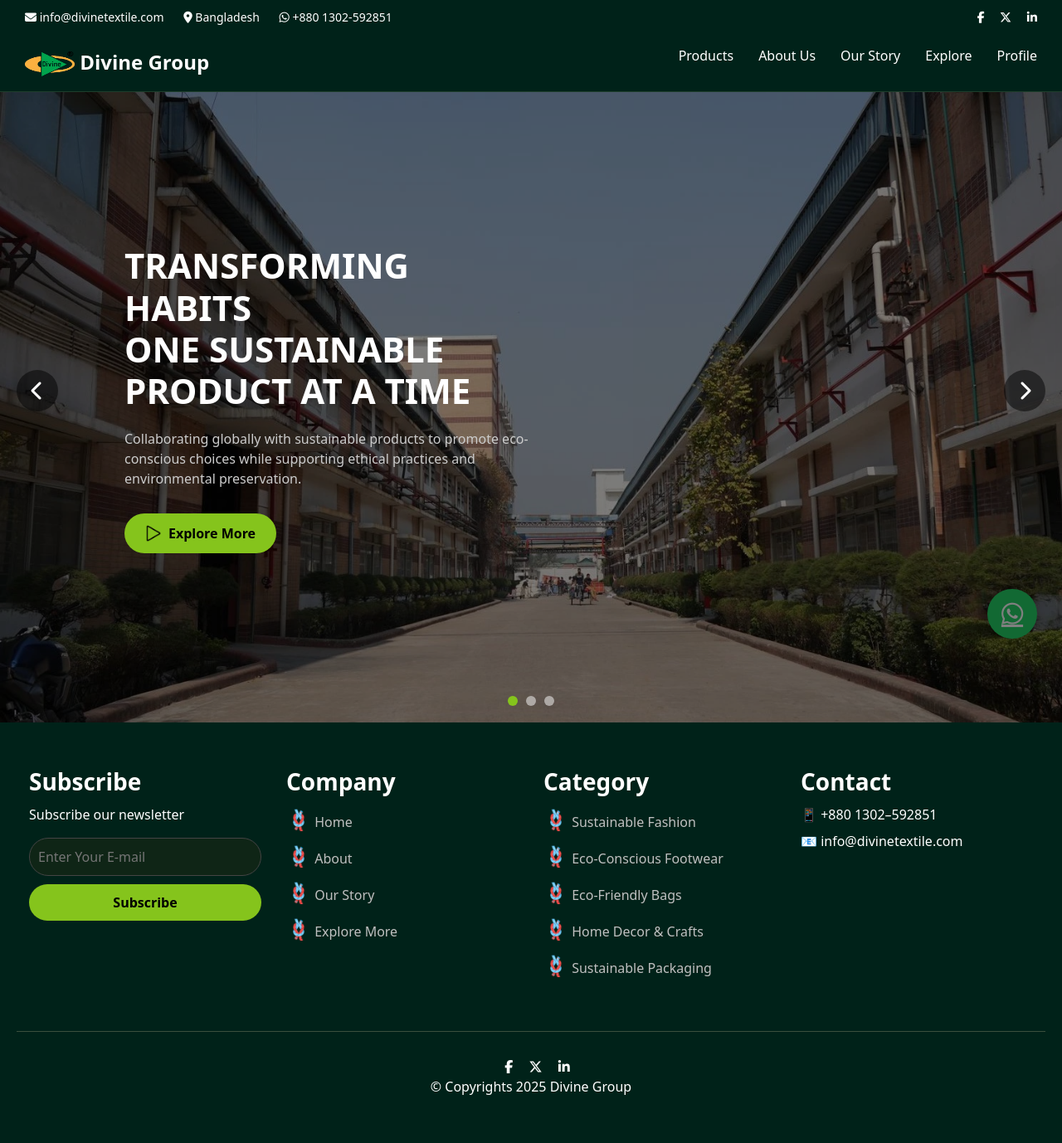
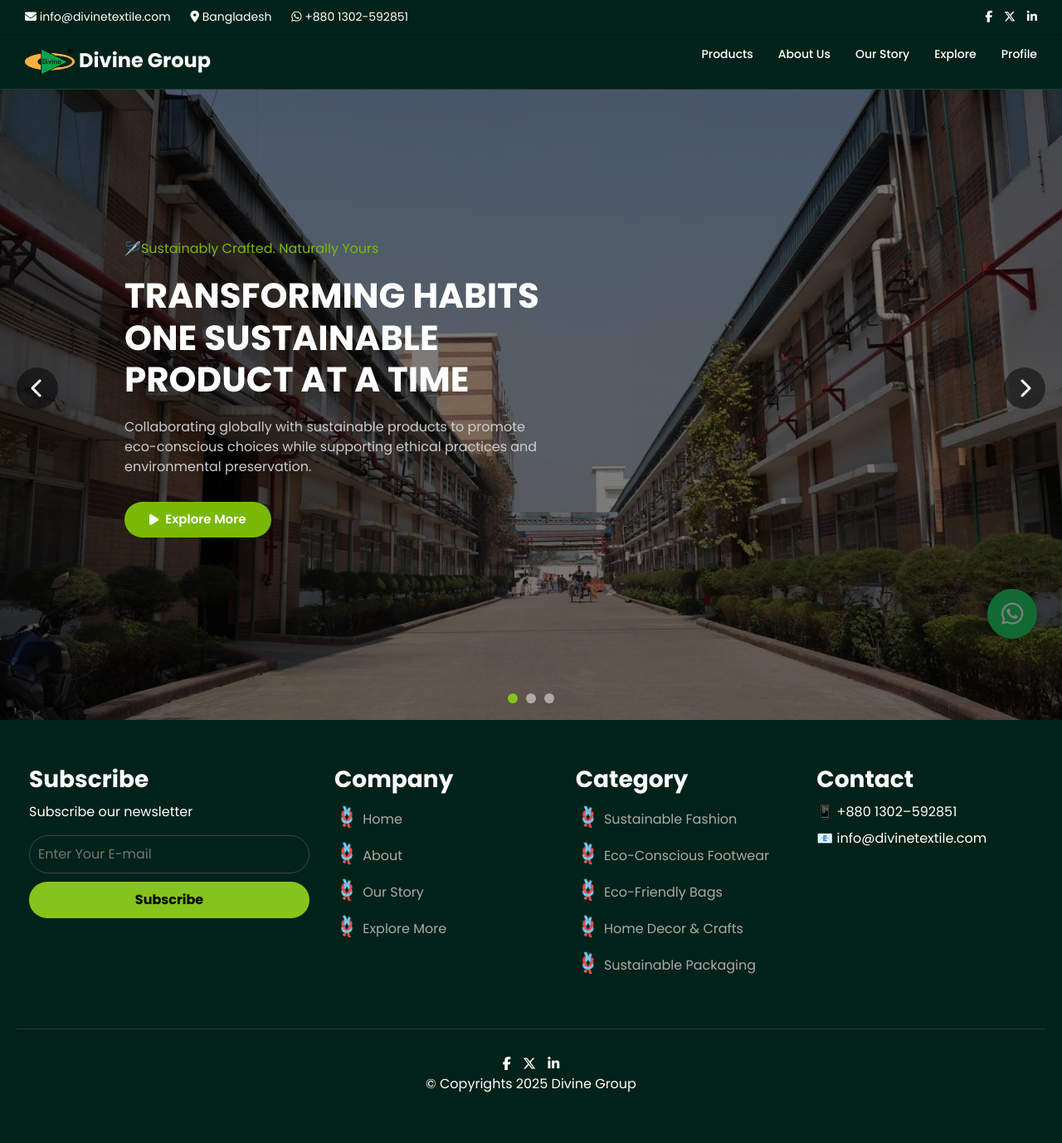
Before and after one commit to rabbi-nur/DivineWebsite, a PHP site: page / in a window 1280 px wide. Shown: the whole page at 83% size. After the commit the page ends 1317 px from the top, so only its background shows below. Run offline with PHP 8.4, Linux system fonts and the light colour scheme.

Commit message:
2nd day requirement done

```diff
--- a/footer.php
+++ b/footer.php
@@ -47,9 +47,9 @@
 
   <div class="footer-bottom">
       <div class="social-icons">
-    <a href="https://www.facebook.com/divinetextile/"><i class="fab fa-facebook-f"></i></a>
-    <a href="https://x.com/dglbd?t=b_CJ4U7SSeU7cAgo9OvOtg&s=08"><i class="fab fa-x-twitter"></i></a>
-    <a href="https://www.linkedin.com/company/divinegrouplimited"><i class="fab fa-linkedin-in"></i></a>
+    <a href="https://www.facebook.com/divinetextile/" style="color: #fff; margin-right:10px;"><i class="fab fa-facebook-f"></i></a>
+    <a href="https://x.com/dglbd?t=b_CJ4U7SSeU7cAgo9OvOtg&s=08" style="color: #fff; margin-right:10px;"><i class="fab fa-x-twitter"></i></a>
+    <a href="https://www.linkedin.com/company/divinegrouplimited" style="color: #fff"><i class="fab fa-linkedin-in"></i></a>
   </div>
     <p>© Copyrights 2025 Divine Group</p>
   </div>
--- a/head.php
+++ b/head.php
@@ -5,6 +5,7 @@
   <link href="img/favicon.png" rel="icon">
   <title>Divine Group</title>
   <link rel="stylesheet" href="style.css" />
+     <link href='https://fonts.googleapis.com/css2?family=Poppins:wght@100;200;300;400;500;600;700;800;900&display=swap' rel='stylesheet'>
   <link rel="stylesheet" href="https://cdnjs.cloudflare.com/ajax/libs/font-awesome/6.5.0/css/all.min.css" />
   <link href="https://cdn.jsdelivr.net/npm/bootstrap@5.3.7/dist/css/bootstrap.min.css" rel="stylesheet" integrity="sha384-LN+7fdVzj6u52u30Kp6M/trliBMCMKTyK833zpbD+pXdCLuTusPj697FH4R/5mcr" crossorigin="anonymous">
 </head>
--- a/header.php
+++ b/header.php
@@ -9,10 +9,10 @@
     text-decoration: none !important;
     color: #fff;"> +880 1302-592851 </a></span>
   </div>
-  <div class="social-icons">
-    <a href="https://www.facebook.com/divinetextile/"><i class="fab fa-facebook-f"></i></a>
-    <a href="https://x.com/dglbd?t=b_CJ4U7SSeU7cAgo9OvOtg&s=08"><i class="fab fa-x-twitter"></i></a>
-    <a href="https://www.linkedin.com/company/divinegrouplimited"><i class="fab fa-linkedin-in"></i></a>
+  <div class="social-icons" >
+    <a href="https://www.facebook.com/divinetextile/" style="color: #fff; margin-right: 10px;"><i class="fab fa-facebook-f"></i></a>
+    <a href="https://x.com/dglbd?t=b_CJ4U7SSeU7cAgo9OvOtg&s=08" style="color: #fff; margin-right: 10px;"><i class="fab fa-x-twitter"></i></a>
+    <a href="https://www.linkedin.com/company/divinegrouplimited" style="color: #fff"><i class="fab fa-linkedin-in"></i></a>
   </div>
 </header>
 
--- a/index.php
+++ b/index.php
@@ -8,39 +8,28 @@
   <div class="hero-slider">
     <button class="slider-btn prev-btn"><i class="fas fa-chevron-left"></i></button>
     <button class="slider-btn next-btn"><i class="fas fa-chevron-right"></i></button>
-    <div class="slide" style="background-image: url('./img/DSC00115.webp');">
+    <?php
+      $slides = [
+        ['image' => './img/DSC00115.webp'],
+        ['image' => './img/DJI_0178.JPG'],
+        ['image' => './img/DJI_0188.JPG'],
+      ];
+
+      foreach ($slides as $slide) {
+    ?>
+    <div class="slide" style="background-image: url('<?php echo $slide['image']; ?>');">
       <div class="hero-content">
+        <span style="color: #79B905">🪡Sustainably Crafted. Naturally Yours</span>
         <h1>TRANSFORMING HABITS<br />
       ONE SUSTAINABLE<br />
       PRODUCT AT A TIME</h1>
         <p class="subtext">Collaborating globally with sustainable products to promote
       eco-conscious choices while supporting ethical practices and
       environmental preservation.</p>
-        <a href="#" class="cta-btn"><img src="img/play.png" width="20px" alt="">Explore More</a>
+        <a href="#" class="cta-btn"><i class="fa-solid fa-play" style="color: #fff"></i>Explore More</a>
       </div>
     </div>
-    <div class="slide" style="background-image: url('./img/DJI_0178.JPG');">
-      <div class="hero-content">
-        <h1>TRANSFORMING HABITS<br />
-      ONE SUSTAINABLE<br />
-      PRODUCT AT A TIME</h1>
-        <p class="subtext">Collaborating globally with sustainable products to promote
-      eco-conscious choices while supporting ethical practices and
-      environmental preservation.</p>
-        <a href="#" class="cta-btn"><img src="img/play.png" alt="">Explore More</a>
-      </div>
-    </div>
-    <div class="slide" style="background-image: url('./img/DJI_0188.JPG');">
-      <div class="hero-content">
-        <h1>TRANSFORMING HABITS<br />
-      ONE SUSTAINABLE<br />
-      PRODUCT AT A TIME</h1>
-        <p class="subtext">Collaborating globally with sustainable products to promote
-      eco-conscious choices while supporting ethical practices and
-      environmental preservation.</p>
-        <a href="#" class="cta-btn"><img src="img/play.png" alt=""> Explore More</a>
-      </div>
-    </div>
+    <?php } ?>
   </div>
   <div class="slider-dots"></div>
 </section>
--- a/style.css
+++ b/style.css
@@ -1,6 +1,7 @@
 body {
   margin: 0;
-  font-family: 'Segoe UI', sans-serif;
+  font-family: 'poppins', sans-serif !important;
+
 }
 a {
   text-decoration: none;
@@ -12,24 +13,58 @@ a {
   padding: 10px 30px;
   background-color: #002219;
   color: #fff;
+  font-style: normal;
+  font-weight: 400;
   font-size: 14px;
+  line-height: 21px;
   position: fixed;
   z-index: 1000;
   width: 100%;
   top: 0;
   left: 0;
+  border-bottom: #131212 solid 1px;
 }
 .contact-info span {
   margin-right: 20px;
   text-decoration: none !important;
   color: #fff !important;
 }
-.social-icons a {
-  text-decoration: none !important;
-  color: #fff !important;
-  margin-left: 15px;
 
+
+/* .footer
+  margin-left: 0;
+  margin-right: 10px;
+  padding: 8px;
+  border: 1px solid #555;
+  border-radius: 50%;
+  display: inline-flex;
+  align-items: center;
+  justify-content: center;
+  width: 35px;
+  height: 35px;
+  transition: background-color 0.3s, border-color 0.3s;
+} */
+
+.footer .social-icons a:hover {
+  background-color: #79B905;
+  border-color: #79B905;
+  /* color: #000 !important; */
 }
+
+.footer-column li {
+  margin: 8px 0;
+  color: #ccc;
+}
+
+.footer-column li a {
+  color: #fff;
+  text-decoration: none;
+}
+
+.footer-column li a:hover {
+  color: #85c41c;
+}
+
 .main-nav {
   background-color: #002219;
   color: #fff !important;
@@ -43,7 +78,10 @@ a {
   top: 40px;
   left: 0;
   width: 100%;
-
+  font-style: normal;
+  font-weight: 400;
+  font-size: 14px;
+  line-height: 21px;
 
 }
 .logo {
@@ -62,10 +100,10 @@ a {
   font-weight: 500;
   transition: color 0.3s;
   color: #fff ;
-text-decoration: none;
+  text-decoration: none;
 }
 .nav-links-de li a:hover {
-  color: #85c41c;
+  color: #79B905;
 }
 .hero {
   position: relative;
@@ -119,15 +157,20 @@ text-decoration: none;
 }
 
 .cta-btn {
-  background-color: #85c41c;
-  color: #000;
-  padding: 12px 25px;
+  background-color: #79B905;
+  color: #fff;
+  padding: 10px 30px;
   border-radius: 25px;
-  font-weight: bold;
+  font-size: 15px;
+  font-weight: 600;
   display: inline-flex;
   align-items: center;
   gap: 8px;
   text-decoration: none;
+}
+.cta-btn:hover{
+  background-color: #001819;
+  color: white;
 }
 .hero-image img {
   width: 380px;
@@ -221,6 +264,7 @@ text-decoration: none;
   opacity: 1;
 }
 .footer {
+  /* background-color: #1a1a1a; */
   background-color: #002219;
   color: #fff;
   padding: 40px 20px;
@@ -229,7 +273,7 @@ text-decoration: none;
   display: flex;
   flex-wrap: wrap;
   justify-content: space-between;
-  border-bottom: 1px solid #3a4f3d;
+  border-bottom: 1px solid #333;
   padding-bottom: 30px;
 }
 .footer-column {
@@ -246,7 +290,7 @@ text-decoration: none;
 }
 .footer-column li {
   margin: 8px 0;
-  color: #c0c0c0;
+  color: #aaa;
 }
 .subscribe-form {
   display: flex;
@@ -257,7 +301,7 @@ text-decoration: none;
   padding: 10px;
   border: 1px solid #444;
   border-radius: 25px;
-  background-color: #0f2516;
+  background-color: #00000000;
   color: #fff;
   outline: none;
 }
@@ -289,6 +333,7 @@ text-decoration: none;
   font-size: 30px;
   box-shadow: 0 2px 10px rgba(0, 0, 0, 0.2);
   transition: transform 0.2s;
+  text-decoration: none;
 }
 
 .whatsapp-btn:hover {
@@ -368,7 +413,8 @@ text-decoration: none;
     margin-bottom: 5px;
   }
 
-  .social-icons {
+  .social-icon a{
+    color: #fff !important;
     margin-top: 10px;
   }
 
```
Also changed, not shown: img/new-logo.png (added), img/play-1.png (added).
